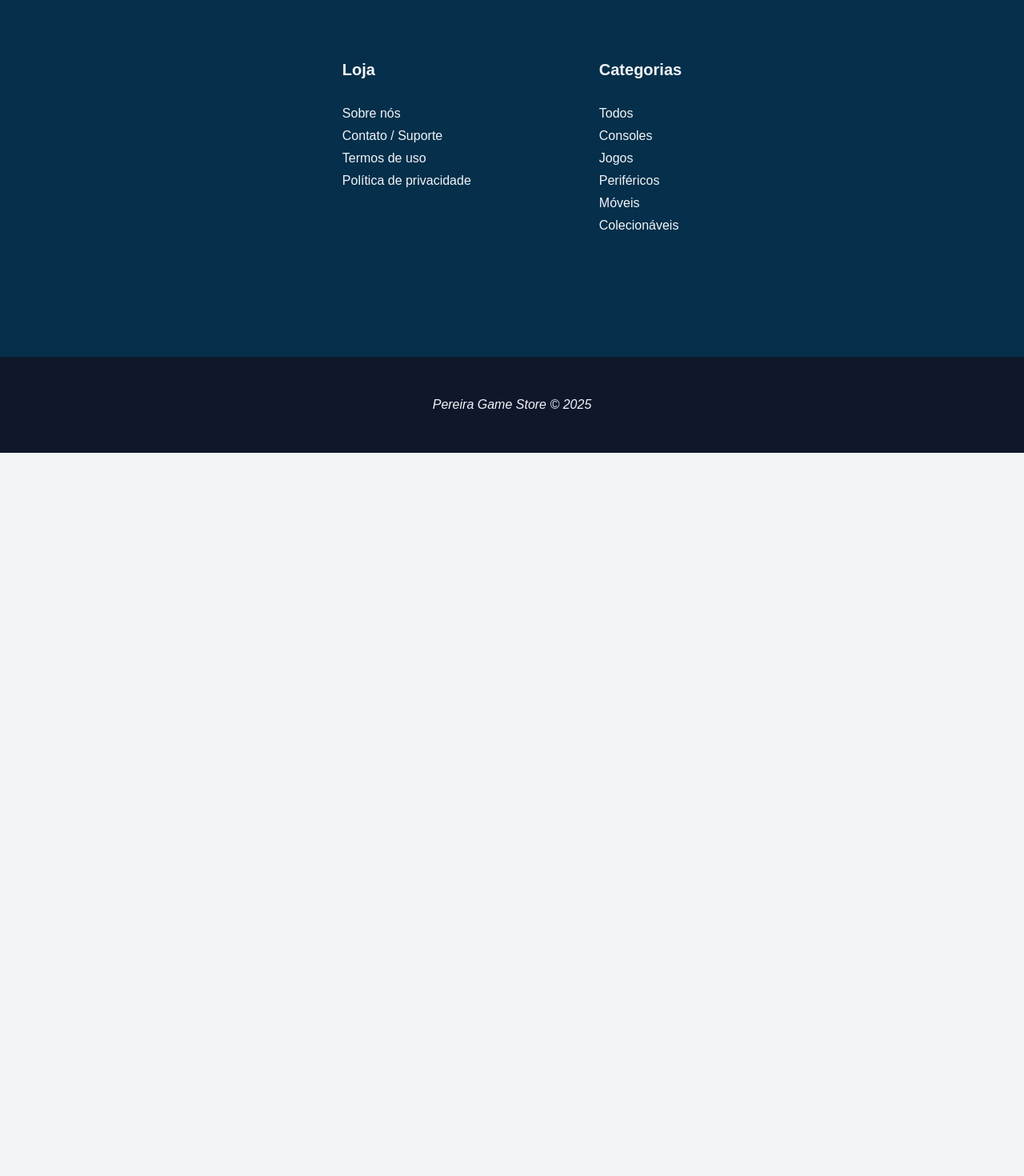
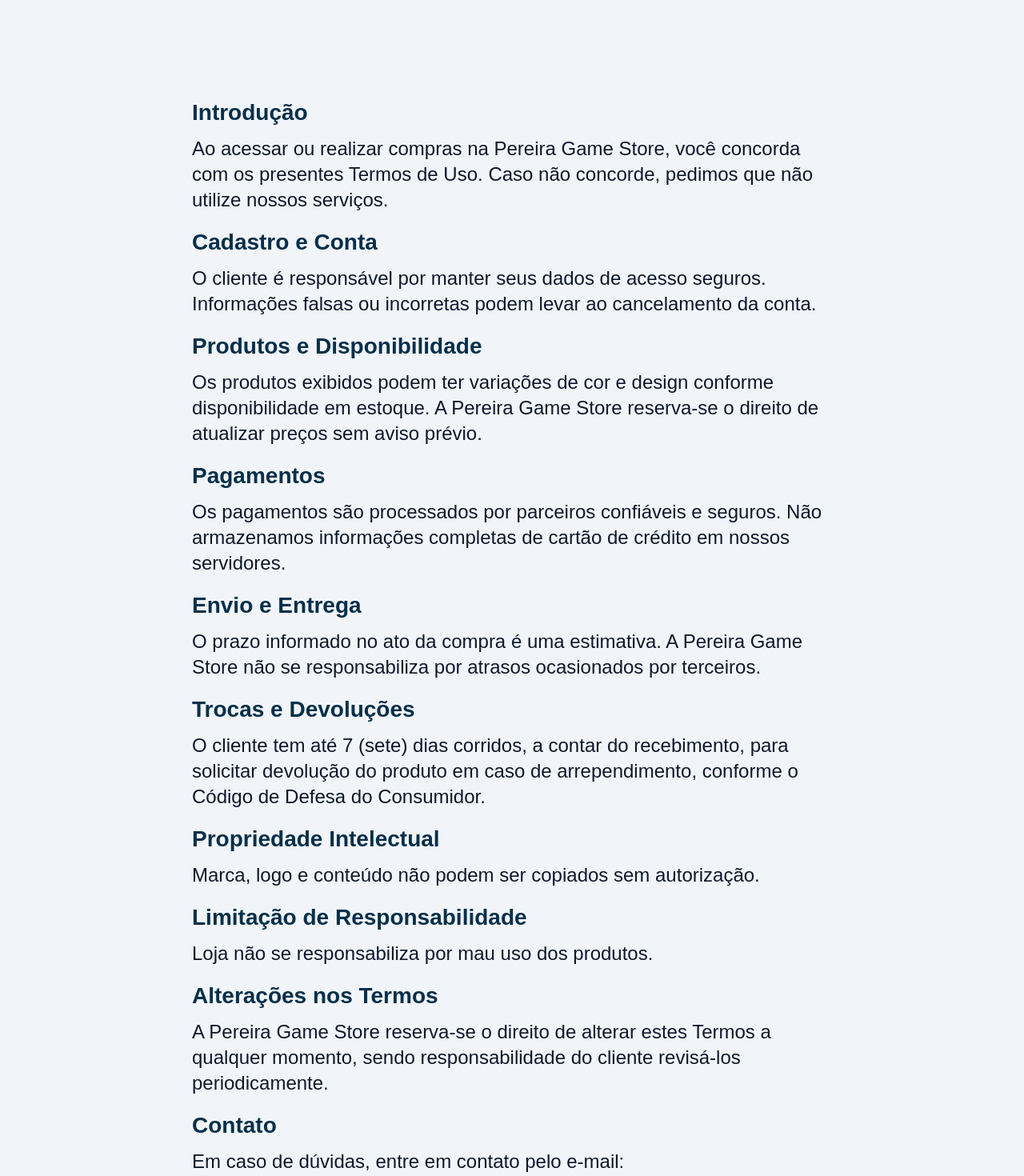
Before and after one commit to GabrielPanjos/Pereira-Game-Store, a React (Vite) app: page /terms in a window 1280 px wide. Shown: the part 260-1730 px from the top of the page at 80% size. Before the commit the page ends 826 px from the top, so only its background shows below. Built offline with nearby package versions, Linux system fonts and the light colour scheme.

Commit message:
página termos e uso feita (melhorar futuramente)

```diff
--- a/src/pages/About/AboutTopic/index.tsx
+++ b/src/components/Topic/index.tsx
@@ -1,9 +1,9 @@
-type AboutTopicProps = {
+type TopicProps = {
   title: string;
   children: string | React.ReactNode;
 };
 
-export function AboutTopic({ title, children }: AboutTopicProps) {
+export function Topic({ title, children }: TopicProps) {
   return (
     <div className="flex flex-col gap-2">
       <h2 className="font-bold text-[28px] text-sky-950">{title}</h2>
--- a/src/pages/About/index.tsx
+++ b/src/pages/About/index.tsx
@@ -1,6 +1,6 @@
 import { MainTemplate } from "../../templates/MainTemplate";
 import { AboutList } from "./AboutList";
-import { AboutTopic } from "./AboutTopic";
+import { Topic } from "../../components/Topic";
 
 export function About() {
   return (
@@ -11,7 +11,7 @@
             Sobre Pereira Game Store
           </h1>
           <div className="flex flex-col gap-8 w-200 ">
-            <AboutTopic title="Missão">
+            <Topic title="Missão">
               Proporcionar a melhor experiência de compra para gamers e
               entusiastas, oferecendo consoles, jogos, periféricos, móveis e
               colecionáveis de qualidade, com atendimento ágil, suporte próximo
@@ -19,16 +19,16 @@
               é ser um ponto de encontro para apaixonados por games, onde cada
               cliente encontra não só produtos, mas também inspiração e
               pertencimento.
-            </AboutTopic>
-            <AboutTopic title="Visão">
+            </Topic>
+            <Topic title="Visão">
               Ser reconhecida como a maior e mais confiável loja gamer do Brasil
               até 2030, tornando-se referência em inovação, credibilidade e
               paixão pelo universo dos jogos. Desejamos criar uma comunidade
               sólida, expandindo nossas fronteiras para além do e-commerce,
               participando de eventos, lançamentos e promovendo experiências que
               aproximem cada vez mais os jogadores do seu mundo favorito.
-            </AboutTopic>
-            <AboutTopic title="Valores">
+            </Topic>
+            <Topic title="Valores">
               <ul className="flex flex-col gap-2">
                 <AboutList>
                   <strong>Paixão por games:</strong> acreditamos que jogar vai
@@ -61,7 +61,7 @@
                   especial.
                 </AboutList>
               </ul>
-            </AboutTopic>
+            </Topic>
           </div>
         </div>
       </div>
--- a/src/pages/Contact/index.tsx
+++ b/src/pages/Contact/index.tsx
@@ -32,6 +32,9 @@
           </ContactButton>
         </div>
         <h1 className="text-[40px] font-bold">Suporte</h1>
+        <div>
+          <h2>nos de sugestões!</h2>
+        </div>
       </section>
     </MainTemplate>
   );
--- a/src/pages/Terms/index.tsx
+++ b/src/pages/Terms/index.tsx
@@ -1,5 +1,60 @@
+import { Topic } from "../../components/Topic";
 import { MainTemplate } from "../../templates/MainTemplate";
 
 export function Terms() {
-  return <MainTemplate></MainTemplate>;
+  return (
+    <MainTemplate>
+      <div className="p-40 flex flex-col items-center">
+        <div className=" flex-col w-200">
+          <ul className="flex flex-col gap-4">
+            <Topic title="Introdução">
+              Ao acessar ou realizar compras na Pereira Game Store, você
+              concorda com os presentes Termos de Uso. Caso não concorde,
+              pedimos que não utilize nossos serviços.
+            </Topic>
+            <Topic title="Cadastro e Conta">
+              O cliente é responsável por manter seus dados de acesso seguros.
+              Informações falsas ou incorretas podem levar ao cancelamento da
+              conta.
+            </Topic>
+            <Topic title="Produtos e Disponibilidade">
+              Os produtos exibidos podem ter variações de cor e design conforme
+              disponibilidade em estoque. A Pereira Game Store reserva-se o
+              direito de atualizar preços sem aviso prévio.
+            </Topic>
+            <Topic title="Pagamentos">
+              Os pagamentos são processados por parceiros confiáveis e seguros.
+              Não armazenamos informações completas de cartão de crédito em
+              nossos servidores.
+            </Topic>
+            <Topic title="Envio e Entrega">
+              O prazo informado no ato da compra é uma estimativa. A Pereira
+              Game Store não se responsabiliza por atrasos ocasionados por
+              terceiros.
+            </Topic>
+            <Topic title="Trocas e Devoluções">
+              O cliente tem até 7 (sete) dias corridos, a contar do recebimento,
+              para solicitar devolução do produto em caso de arrependimento,
+              conforme o Código de Defesa do Consumidor.
+            </Topic>
+            <Topic title="Propriedade Intelectual">
+              Marca, logo e conteúdo não podem ser copiados sem autorização.
+            </Topic>
+            <Topic title="Limitação de Responsabilidade">
+              Loja não se responsabiliza por mau uso dos produtos.
+            </Topic>
+            <Topic title="Alterações nos Termos">
+              A Pereira Game Store reserva-se o direito de alterar estes Termos
+              a qualquer momento, sendo responsabilidade do cliente revisá-los
+              periodicamente.
+            </Topic>
+            <Topic title="Contato">
+              Em caso de dúvidas, entre em contato pelo e-mail:
+              contato@pereiragamestore.com
+            </Topic>
+          </ul>
+        </div>
+      </div>
+    </MainTemplate>
+  );
 }
```
